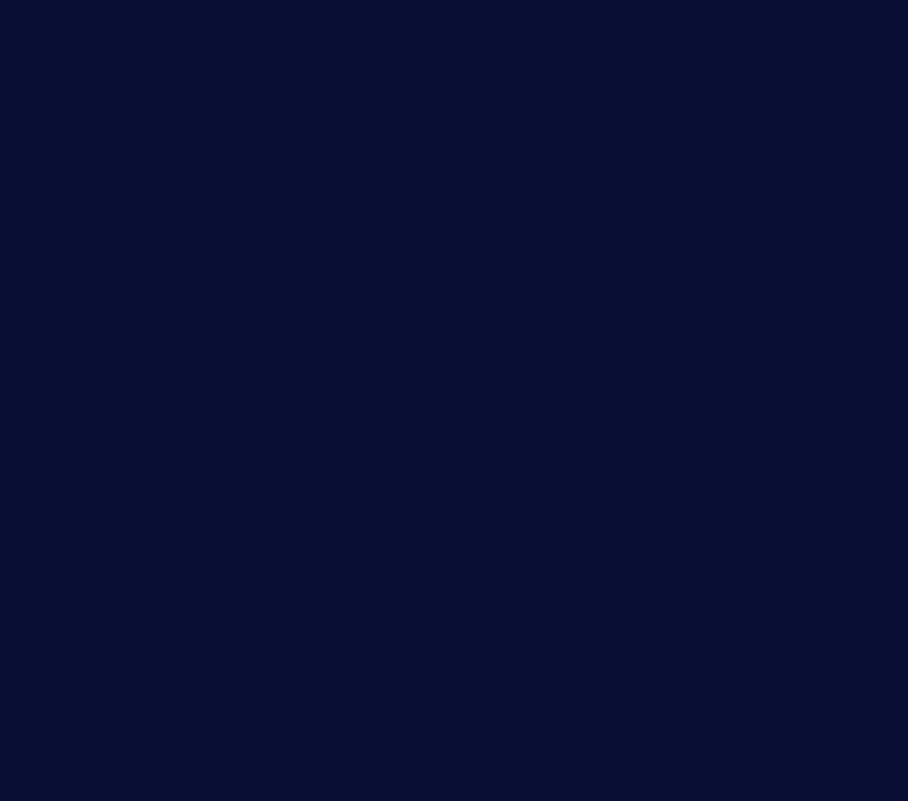
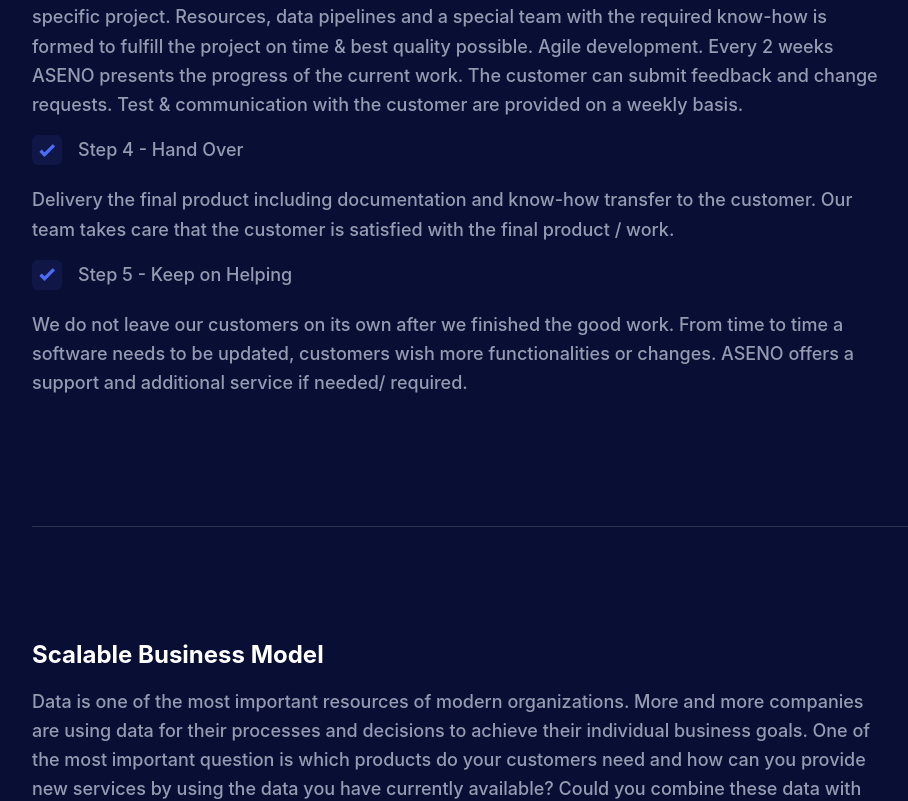
Before and after one commit to aseno-gmbh/aseno-gmbh.github.io, a Next.js app: page /services in a window 1280 px wide. Before the commit this address had no page. Shown: the part 1144-1945 px from the top of the page, without its empty margins (24-932 px from the left). Before the commit the page ends 1128 px from the top, so only its background shows below. Built offline with nearby package versions, Linux system fonts and the light colour scheme.

Commit message:
rename about to services

```diff
--- a/app/page.jsx
+++ b/app/page.jsx
@@ -1,5 +1,3 @@
-// import AboutSectionOne from "@/components/About/AboutSectionOne";
-// import AboutSectionTwo from "@/components/About/AboutSectionTwo";
 // import Blog from "@/components/Blog";
 //import Brands from "@/components/Brands";
 import Team from "@/components/Team";
@@ -20,8 +18,6 @@ export default function Home() {
       <Features />
       {/* <Video />
       <Brands /> */}
-      {/* <AboutSectionOne />
-      <AboutSectionTwo /> */}
       <Team />
       <Testimonials />
        {/*<Pricing />
--- a/app/about/page.jsx
+++ b/app/services/page.jsx
@@ -1,18 +1,18 @@
-import AboutSectionOne from "@/components/About/AboutSectionOne";
-import AboutSectionTwo from "@/components/About/AboutSectionTwo";
+import ServicesSectionOne from "@/components/Services/ServicesSectionOne";
+import ServicesSectionTwo from "@/components/Services/ServicesSectionTwo";
 import Breadcrumb from "@/components/Common/Breadcrumb";
 
-const AboutPage = () => {
+const ServicesPage = () => {
   return (
     <>
       <Breadcrumb
         pageName="Services"
         description="ASENO helps all businesses not only reach, but exceed their goals. Our experience helps us lay out a strategy that perfectly fits our clients. This collaboration is essential for the successful transition from strategy, to plan, to action. Use our free webinar to see what we can do for you."
       />
-      <AboutSectionOne />
-      <AboutSectionTwo />
+      <ServicesSectionOne />
+      <ServicesSectionTwo />
     </>
   );
 };
 
-export default AboutPage;
+export default ServicesPage;
--- a/components/Header/menuData.jsx
+++ b/components/Header/menuData.jsx
@@ -8,7 +8,7 @@ const menuData = [
   {
     id: 2,
     title: "Services",
-    path: "/about",
+    path: "/services",
     newTab: false,
   },
   {
--- a/components/Hero/index.jsx
+++ b/components/Hero/index.jsx
@@ -22,7 +22,7 @@ const Hero = () => {
                 </p>
                 <div className="flex flex-col items-center justify-center space-y-4 sm:flex-row sm:space-x-4 sm:space-y-0">
                   <Link
-                    href="/about"
+                    href="/services"
                     className="rounded-md bg-primary py-4 px-8 text-base font-semibold text-white duration-300 ease-in-out hover:bg-primary/80"
                   >
                     Learn more
--- a/components/About/AboutSectionOne.jsx
+++ b/components/Services/ServicesSectionOne.jsx
@@ -7,7 +7,7 @@ const checkIcon = (
   </svg>
 );
 
-const AboutSectionOne = () => {
+const ServicesSectionOne = () => {
   const List = ({ text }) => (
     <p className="mb-5 flex items-center text-lg font-medium text-body-color">
       <span className="mr-4 flex h-[30px] w-[30px] items-center justify-center rounded-md bg-primary bg-opacity-10 text-primary">
@@ -18,7 +18,7 @@ const AboutSectionOne = () => {
   );
 
   return (
-    <section id="about" className="pt-16 md:pt-20 lg:pt-28">
+    <section id="services" className="pt-16 md:pt-20 lg:pt-28">
       <div className="container">
         <div className="border-b border-body-color/[.15] pb-16 dark:border-white/[.15] md:pb-20 lg:pb-28">
           <div className="-mx-4 flex flex-wrap items-center">
@@ -92,4 +92,4 @@ ASENO offers a support and additional service if needed/ required.
   );
 };
 
-export default AboutSectionOne;
+export default ServicesSectionOne;
--- a/components/About/AboutSectionTwo.jsx
+++ b/components/Services/ServicesSectionTwo.jsx
@@ -1,6 +1,6 @@
 import Image from "next/image";
 
-const AboutSectionTwo = () => {
+const ServicesSectionTwo = () => {
   return (
     <section className="py-16 md:py-20 lg:py-28">
       <div className="container">
@@ -66,4 +66,4 @@ ASENO has more than 15 years experience on building and running data intensive a
   );
 };
 
-export default AboutSectionTwo;
+export default ServicesSectionTwo;
```
